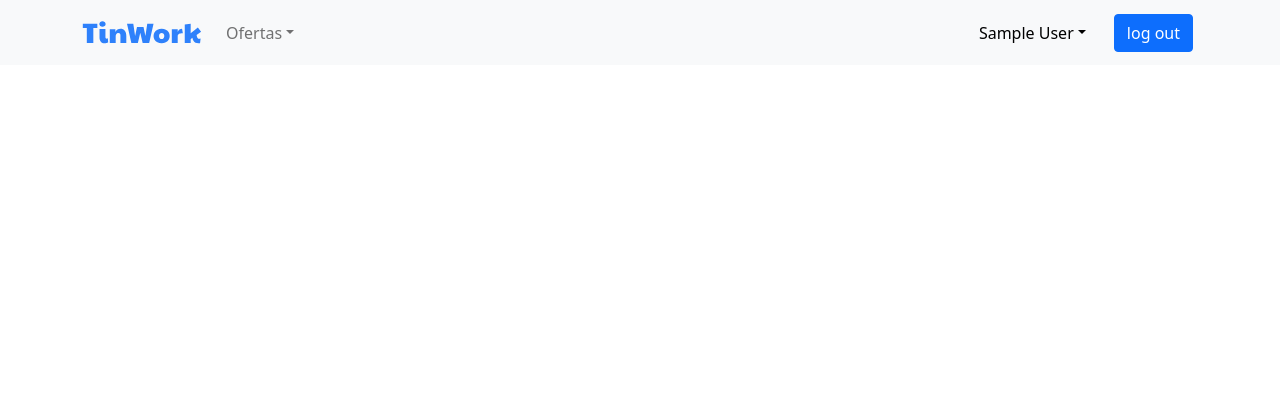
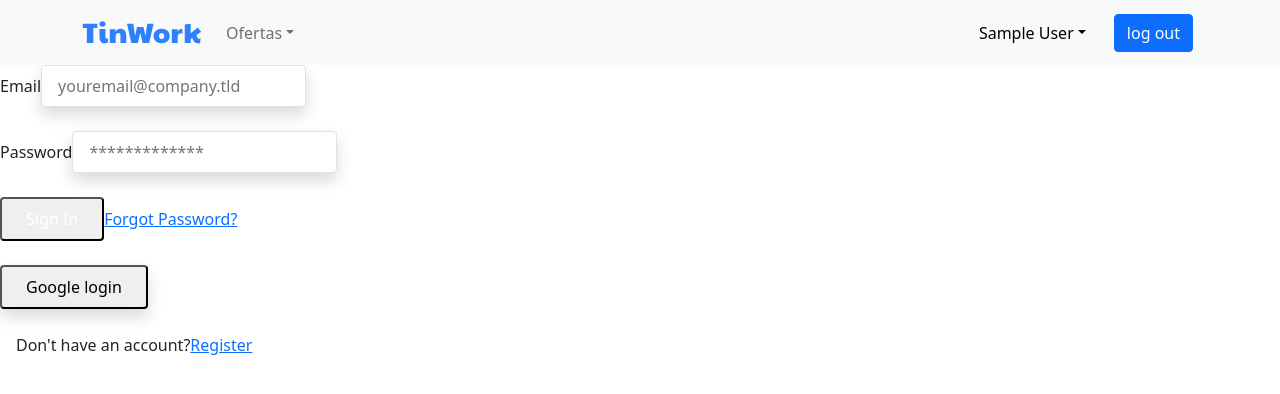
Before and after one commit to Proyecto-Final-Frre/TinWork, a React (Create React App) app: page /login in a window 1280 px wide. Shown: the top 394 px of the page. Built offline with nearby package versions, Linux system fonts and the light colour scheme; no server answers; sample sign-in values are in the browser's storage.

Commit message:
registro de candidato

```diff
--- a/package.json
+++ b/package.json
@@ -29,7 +29,7 @@
     "web-vitals": "^2.1.4"
   },
   "scripts": {
-    "start": "react-scripts start",
+    "start": "react-scripts  start",
     "build": "react-scripts build",
     "test": "react-scripts test",
     "eject": "react-scripts eject"
--- a/src/App.js
+++ b/src/App.js
@@ -5,18 +5,36 @@
 import FormOffer from "./components/FormOffer";
 import OfferList from "./components/OfferList";
 import FormUser from "./components/FormUser";
+import Register from "./components/Register";
+import { AuthProvider } from "./context/AuthContext";
+import Login from "./components/Login/Login";
+import ProtectedRoute from "./components/ProtectedRoute";
 
 function App() {
   return (
+    <AuthProvider>
       <BrowserRouter>
+
+
         <Header />
         <Routes>
           <Route path="/offers" element={<OfferList />} />
           <Route path="/create-offer" element={<FormOffer />} />
           <Route path="/register-user" element={<FormUser />} />
-        <Route path="/" element={<Home />} />
+          <Route path="/register" element={<Register />} />
+          <Route path="/login" element={<Login />} />
+          <Route path="/" element={
+            <ProtectedRoute>
+              <Home />
+            </ProtectedRoute>
+
+          } />
         </Routes>
+
+
       </BrowserRouter>
+    </AuthProvider>
+
   );
 }
 
--- /dev/null
+++ b/src/components/Login/Login.js
@@ -0,0 +1,122 @@
+import { useState } from "react";
+import { Link, useNavigate } from "react-router-dom";
+import { useAuth } from "../../context/AuthContext";
+//import { Alert } from "./Alert";
+
+function Login() {
+  const [user, setUser] = useState({
+    email: "",
+    password: "",
+  });
+  const { login, loginWithGoogle, resetPassword } = useAuth();
+  const [error, setError] = useState("");
+  const navigate = useNavigate();
+
+  const handleSubmit = async (e) => {
+    e.preventDefault();
+    setError("");
+    try {
+      await login(user.email, user.password);
+      navigate("/");
+    } catch (error) {
+      setError(error.message);
+    }
+  };
+
+  const handleChange = ({ target: { value, name } }) =>
+    setUser({ ...user, [name]: value });
+
+  const handleGoogleSignin = async () => {
+    try {
+      await loginWithGoogle();
+      navigate("/");
+    } catch (error) {
+      setError(error.message);
+    }
+  };
+
+  const handleResetPassword = async (e) => {
+    e.preventDefault();
+    if (!user.email) return setError("Write an email to reset password");
+    try {
+      await resetPassword(user.email);
+      setError('We sent you an email. Check your inbox')
+    } catch (error) {
+      setError(error.message);
+    }
+  };
+
+  return (
+    <div className="w-full max-w-xs m-auto">
+
+      <form
+        onSubmit={handleSubmit}
+        className="bg-white shadow-md rounded px-8 pt-6 pb-8 mb-4"
+      >
+        <div className="mb-4">
+          <label
+            htmlFor="email"
+            className="block text-gray-700 text-sm font-bold mb-2"
+          >
+            Email
+          </label>
+          <input
+            type="email"
+            name="email"
+            id="email"
+            onChange={handleChange}
+            className="shadow appearance-none border rounded w-full py-2 px-3 text-gray-700 leading-tight focus:outline-none focus:shadow-outline"
+            placeholder="youremail@company.tld"
+          />
+        </div>
+        <div className="mb-4">
+          <label
+            htmlFor="password"
+            className="block text-gray-700 text-sm font-bold mb-2"
+          >
+            Password
+          </label>
+          <input
+            type="password"
+            name="password"
+            id="password"
+            onChange={handleChange}
+            className="shadow appearance-none border rounded w-full py-2 px-3 text-gray-700 leading-tight focus:outline-none focus:shadow-outline"
+            placeholder="*************"
+          />
+        </div>
+
+        <div className="flex items-center justify-between">
+          <button
+            className="bg-blue-500 hover:bg-blue-700 text-white font-bold py-2 px-4 rounded focus:outline-none focus:shadow-outline"
+            type="submit"
+          >
+            Sign In
+          </button>
+          <a
+            className="inline-block align-baseline font-bold text-sm text-blue-500 hover:text-blue-800"
+            href="#!"
+            onClick={handleResetPassword}
+          >
+            Forgot Password?
+          </a>
+        </div>
+      </form>
+      <button
+        onClick={handleGoogleSignin}
+        className="bg-slate-50 hover:bg-slate-200 text-black  shadow rounded border-2 border-gray-300 py-2 px-4 w-full"
+      >
+        Google login
+      </button>
+      <p className="my-4 text-sm flex justify-between px-3">
+        Don't have an account?
+        <Link to="/register" className="text-blue-700 hover:text-blue-900">
+          Register
+        </Link>
+      </p>
+    </div>
+  );
+}
+
+
+export default Login;
--- /dev/null
+++ b/src/components/ProtectedRoute/index.js
@@ -0,0 +1,15 @@
+import { Navigate } from "react-router-dom";
+import { useAuth } from "../../context/AuthContext";
+
+ function ProtectedRoute({ children }) {
+  const { user, loading } = useAuth();
+
+  if (loading) return <h1>Loading</h1>;
+
+  if (!user) return <Navigate to="/login" />;
+
+  return <>{children}</>;
+}
+
+
+export default ProtectedRoute;
--- /dev/null
+++ b/src/components/Register/index.js
@@ -0,0 +1,107 @@
+import { useState } from "react";
+import { Link, useNavigate } from "react-router-dom";
+import { useAuth } from "../../context/AuthContext";
+//import Alert from "../Alert";
+import Alert from "react-bootstrap/Alert";
+import { height } from "@mui/system";
+
+
+ function Register() {
+  const { signup } = useAuth();
+
+  const [user, setUser] = useState({
+    email: "",
+    password: "",
+  });
+
+  const [error, setError] = useState("");
+  const navigate = useNavigate();
+
+  const handleSubmit = async (e) => {
+    e.preventDefault();
+    setError("");
+    try {
+      await signup(user.email, user.password);
+      navigate("/");
+    } catch (error) {
+      if(error.message.includes('Password should')) {
+        setError("Su contraseña debe tener al menos 6 caracteres")
+      }
+      if(error.message.includes('email-already-in-use')) {
+        setError("El email ingresado ya esta registrado")
+      }
+    }
+  };
+
+  return (
+    <div className="w-full max-w-xs m-auto text-black">
+     {error &&
+     <Alert variant="danger" style={{ width: "34rem" }}>
+        <Alert.Heading>
+          {error}
+        </Alert.Heading>
+      </Alert> }
+      <form
+        onSubmit={handleSubmit}
+        className="bg-white shadow-md rounded px-8 pt-6 pb-6 mb-4"
+      >
+        <div className="mb-4">
+          <label
+            htmlFor="name"
+            className="block text-gray-700 text-sm font-bold mb-2"
+
+          >
+            Apellido/s y Nombre/s
+          </label>
+          <input
+            type="text"
+            className="shadow appearance-none border rounded w-full py-2 px-3 text-gray-700 leading-tight focus:outline-none focus:shadow-outline"
+            placeholder="Perez Aliendro Carlos"
+            required
+          />
+        </div>
+        <div className="mb-4">
+          <label
+            htmlFor="email"
+            className="block text-gray-700 text-sm font-bold mb-2"
+          >
+            Email
+          </label>
+          <input
+            type="email"
+            onChange={(e) => setUser({ ...user, email: e.target.value })}
+            className="shadow appearance-none border rounded w-full py-2 px-3 text-gray-700 leading-tight focus:outline-none focus:shadow-outline"
+            placeholder="youremail@company.tld"
+          />
+        </div>
+
+        <div className="mb-4">
+          <label
+            htmlFor="password"
+            className="block text-gray-700 text-sm font-bold mb-2"
+          >
+            Password
+          </label>
+          <input
+            type="password"
+            onChange={(e) => setUser({ ...user, password: e.target.value })}
+            className="shadow appearance-none border rounded w-full py-2 px-3 text-gray-700 leading-tight focus:outline-none focus:shadow-outline"
+            placeholder="*************"
+          />
+        </div>
+
+        <button className="bg-blue-500 hover:bg-blue-700 text-white font-bold py-2 px-4 rounded focus:outline-none focus:shadow-outline">
+          Register
+        </button>
+      </form>
+      <p className="my-4 text-sm flex justify-between px-3">
+        Ya tienes una cuenta ?
+        <Link to="/login" className="text-blue-700 hover:text-blue-900">
+          Inciar sesión
+        </Link>
+      </p>
+    </div>
+  );
+}
+
+export default Register;
--- a/src/config/firebase.js
+++ b/src/config/firebase.js
@@ -31,7 +31,7 @@
 const analytics = getAnalytics(app);
 
 const provider = new GoogleAuthProvider();
-const auth = getAuth();
+export const auth = getAuth();
 
 export function authentication() {
   return signInWithPopup(auth, provider)
--- a/src/containers/Home/Home.js
+++ b/src/containers/Home/Home.js
@@ -1,12 +1,30 @@
-import React from "react";
-import { authentication } from "../../config/firebase";
-import { logOut } from "../../config/firebase";
-const Home = () => {
-  return  <div>
-            <button onClick={authentication}>Sign In with Google</button >
-            <button onClick={logOut}> Log out </button>
-          </div>
+import { useAuth } from "../../context/AuthContext";
 
-};
+function Home() {
+  const { logout, user } = useAuth();
+
+  console.log(user);
+  const handleLogout = async () => {
+    try {
+      await logout();
+    } catch (error) {
+      console.error(error.message);
+    }
+  };
+
+  return (
+    <div className="w-full max-w-xs m-auto text-black">
+      <div className="bg-white shadow-md rounded px-8 pt-6 pb-8 mb-4">
+        <p className="text-xl mb-4">Bienvenido {user.displayName || user.email}</p>
+        <button
+          className="bg-slate-200 hover:bg-slate-300 rounded py-2 px-4 text-black"
+          onClick={handleLogout}
+        >
+          logout
+        </button>
+      </div>
+    </div>
+  );
+}
 
 export default Home;
--- /dev/null
+++ b/src/context/AuthContext.js
@@ -0,0 +1,66 @@
+import { createContext, useContext, useEffect, useState } from "react";
+import {
+  createUserWithEmailAndPassword,
+  signInWithEmailAndPassword,
+  signOut,
+  onAuthStateChanged,
+  GoogleAuthProvider,
+  signInWithPopup,
+  sendPasswordResetEmail,
+} from "firebase/auth";
+import { auth } from "../config/firebase"
+
+const authContext = createContext();
+
+export const useAuth = () => {
+  const context = useContext(authContext);
+  if (!context) throw new Error("There is no Auth provider");
+  return context;
+};
+
+export function AuthProvider({ children }) {
+  const [user, setUser] = useState(null);
+  const [loading, setLoading] = useState(true);
+
+  const signup = (email, password) => {
+    return createUserWithEmailAndPassword(auth, email, password);
+  };
+
+  const login = (email, password) => {
+    return signInWithEmailAndPassword(auth, email, password);
+  };
+
+  const loginWithGoogle = () => {
+    const googleProvider = new GoogleAuthProvider();
+    return signInWithPopup(auth, googleProvider);
+  };
+
+  const logout = () => signOut(auth);
+
+  const resetPassword = async (email) => sendPasswordResetEmail(auth, email);
+
+  useEffect(() => {
+    const unsubuscribe = onAuthStateChanged(auth, (currentUser) => {
+      console.log({ currentUser });
+      setUser(currentUser);
+      setLoading(false);
+    });
+    return () => unsubuscribe();
+  }, []);
+
+  return (
+    <authContext.Provider
+      value={{
+        signup,
+        login,
+        user,
+        logout,
+        loading,
+        loginWithGoogle,
+        resetPassword,
+      }}
+    >
+      {children}
+    </authContext.Provider>
+  );
+}
```
Also changed, not shown: src/components/Login/index.css (added), src/components/Register/style.css (added). Lines whose indentation alone changed are shown as unchanged.
